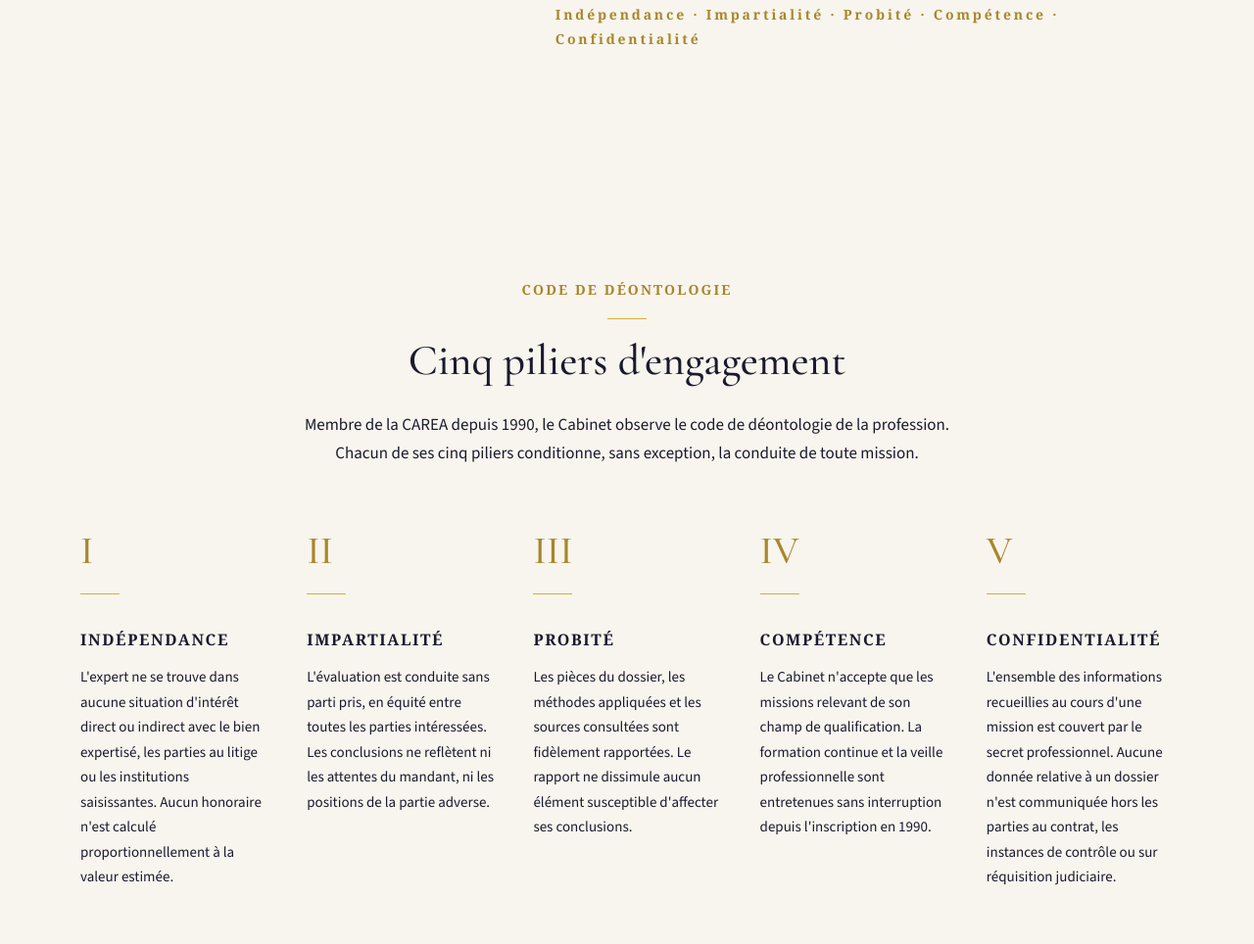
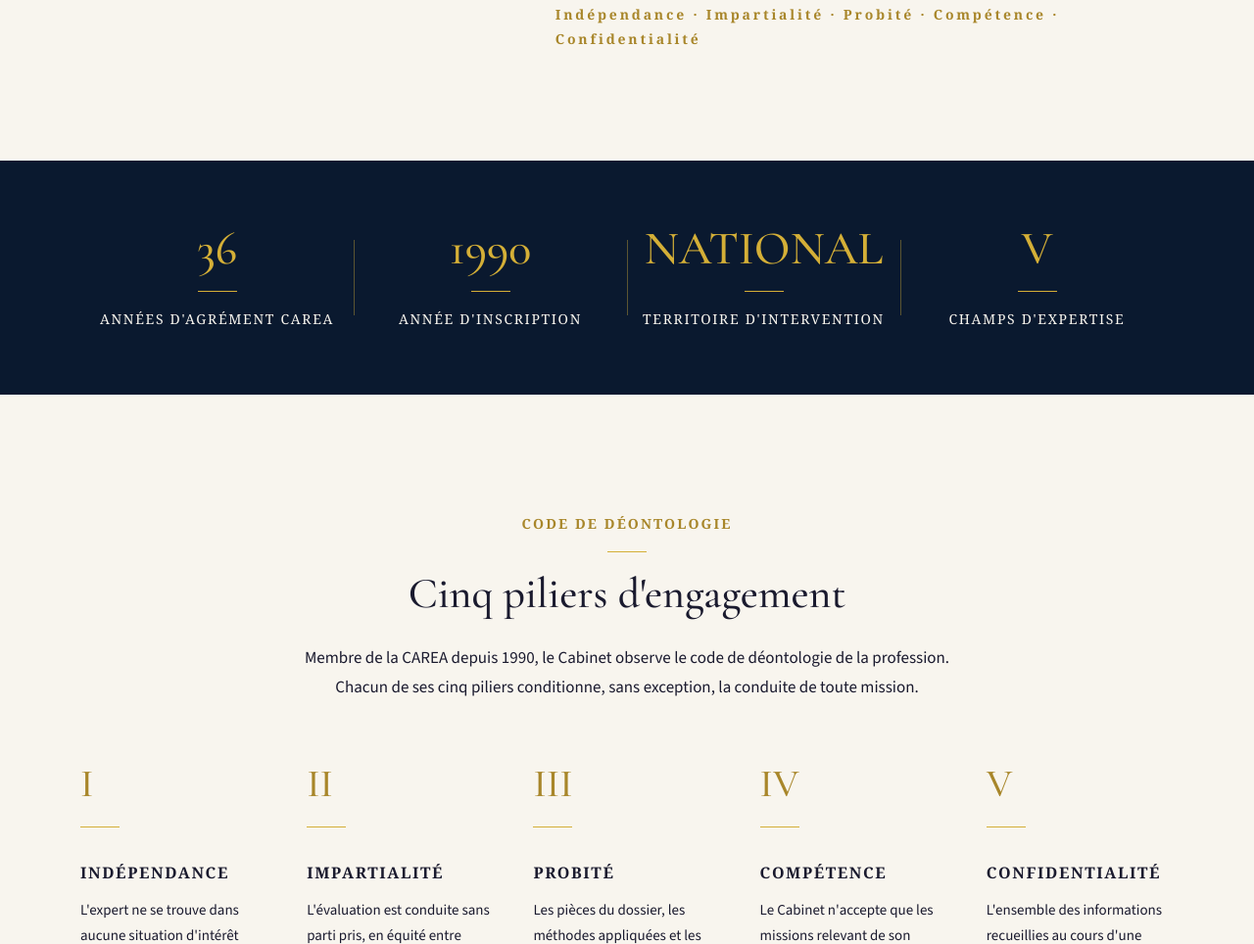
Before and after one commit to rlalason80/expertimmo-website, a plain HTML site: page index.html in a window 1280 px wide. Shown: the part 2234-3198 px from the top of the page at 98% size. Drawn offline with nearby package versions, Linux system fonts and the light colour scheme; a web font is replaced by a local one.

Commit message:
PROMPT 6 exécuté : Compteurs / bandeau d'autorité

```diff
--- a/assets/css/styles.css
+++ b/assets/css/styles.css
@@ -230,6 +230,14 @@ mark { background-color: var(--ivory-warm); border: 1px dashed var(--gold-pale);
 .deonto-block h3 { font-family: var(--font-sc); font-weight: 600; color: var(--anthracite); letter-spacing: 0.1em; font-size: 1rem; margin: 1rem 0 0.75rem; }
 .deonto-block p { font-family: var(--font-body); font-weight: 400; color: var(--anthracite); font-size: 0.9375rem; line-height: 1.7; }
 
+/* === STATS BANNER === */
+.stats-banner { background-color: var(--navy-deep); padding: 4rem 0; color: var(--ivory); }
+.stats-grid { display: grid; grid-template-columns: repeat(4, 1fr); gap: 0; }
+.stats-col { text-align: center; position: relative; padding: 0 1rem; }
+.stats-col + .stats-col::before { content: ''; position: absolute; left: 0; top: 15%; height: 70%; width: 1px; background-color: var(--gold-pale); opacity: 0.4; }
+.stats-value { font-family: var(--font-heading); font-weight: 500; color: var(--gold-pale); font-size: 3rem; line-height: 1.1; display: block; }
+.stats-label { font-family: var(--font-sc); font-weight: 500; color: var(--ivory); font-size: 0.875rem; letter-spacing: 0.12em; text-transform: uppercase; margin-top: 0.5rem; display: block; }
+
 /* === RESPONSIVE === */
 @media (max-width: 1024px) {
   .main-nav { display: none; }
@@ -241,6 +249,8 @@ mark { background-color: var(--ivory-warm); border: 1px dashed var(--gold-pale);
   .domain-card { flex: 0 0 360px; }
   .methodo-grid { grid-template-columns: 1fr; gap: 3rem; }
   .deonto-grid { grid-template-columns: repeat(2, 1fr); }
+  .stats-grid { grid-template-columns: repeat(2, 1fr); gap: 3rem 0; }
+  .stats-col + .stats-col::before { display: none; }
 }
 @media (max-width: 768px) {
   .inst-banner-grid { grid-template-columns: repeat(2, 1fr); }
--- a/index.html
+++ b/index.html
@@ -110,6 +110,32 @@
           <p>L'enseigne ExpertImmo formalise une étape de continuité institutionnelle : assurer la transmission progressive des missions, accueillir de nouveaux experts agréés au sein d'une même structure et préparer la pérennité du Cabinet au-delà d'une seule génération. Le Cabinet RABENIMANANA Normand demeure le nom historique et juridique du Cabinet.</p>
           <span class="filet"></span>
           <p class="cabinet-deonto">Indépendance · Impartialité · Probité · Compétence · Confidentialité</p>
+        </div>
+      </div>
+    </section>
+
+    <!-- === BANDEAU STATISTIQUES === -->
+    <section class="stats-banner">
+      <div class="container stats-grid">
+        <div class="stats-col">
+          <span class="stats-value">36</span>
+          <span class="filet filet--center filet--40"></span>
+          <span class="stats-label">ANNÉES D'AGRÉMENT CAREA</span>
+        </div>
+        <div class="stats-col">
+          <span class="stats-value">1990</span>
+          <span class="filet filet--center filet--40"></span>
+          <span class="stats-label">ANNÉE D'INSCRIPTION</span>
+        </div>
+        <div class="stats-col">
+          <span class="stats-value">NATIONAL</span>
+          <span class="filet filet--center filet--40"></span>
+          <span class="stats-label">TERRITOIRE D'INTERVENTION</span>
+        </div>
+        <div class="stats-col">
+          <span class="stats-value">V</span>
+          <span class="filet filet--center filet--40"></span>
+          <span class="stats-label">CHAMPS D'EXPERTISE</span>
         </div>
       </div>
     </section>
```
